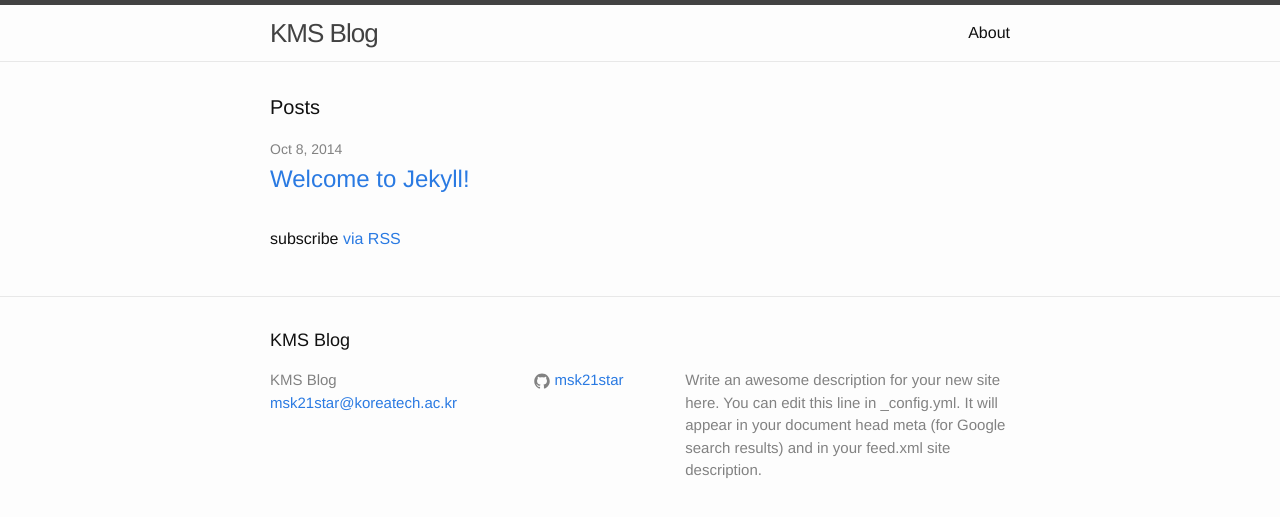
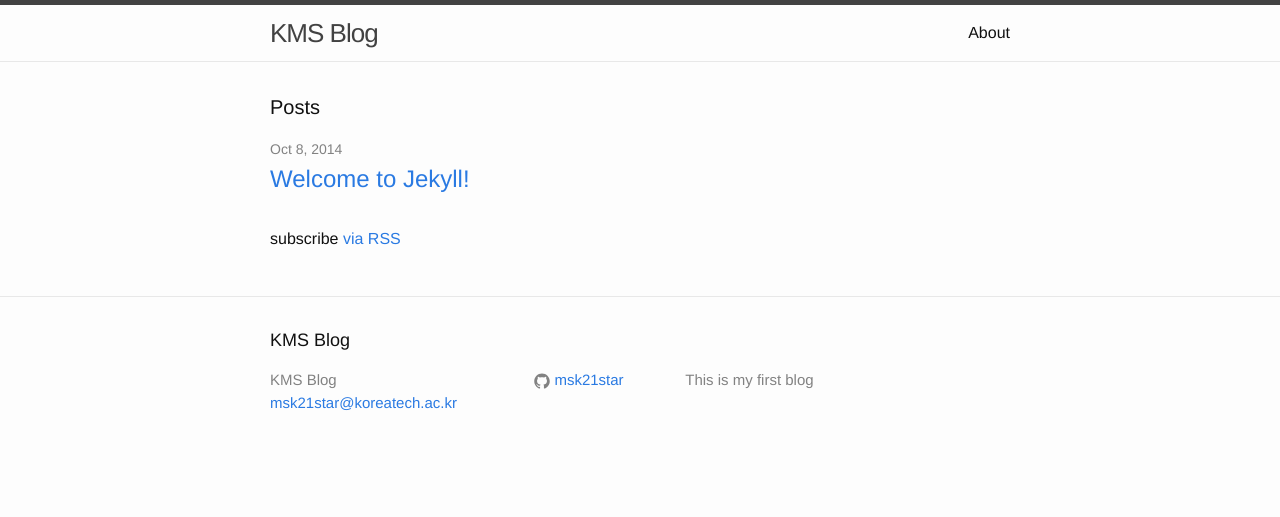
Before and after one commit to wlsgkrdl3045/msk21star.github.io, a Jekyll site: the page built from index.html, in a window 1280 px wide. Shown: the top 517 px of the page. Built offline with Jekyll 4.4.1, drawn with Linux system fonts in a browser that asks for light colours.

Commit message:
Update _config.yml

```diff
--- a/_config.yml
+++ b/_config.yml
@@ -2,9 +2,7 @@
 title: KMS Blog
 email: msk21star@koreatech.ac.kr
 description: > # this means to ignore newlines until "baseurl:"
-  Write an awesome description for your new site here. You can edit this
-  line in _config.yml. It will appear in your document head meta (for
-  Google search results) and in your feed.xml site description.
+  This is my first blog
 baseurl: "" # the subpath of your site, e.g. /blog/
 url: "msk21star.github.io" # the base hostname & protocol for your site
 twitter_username:
```
